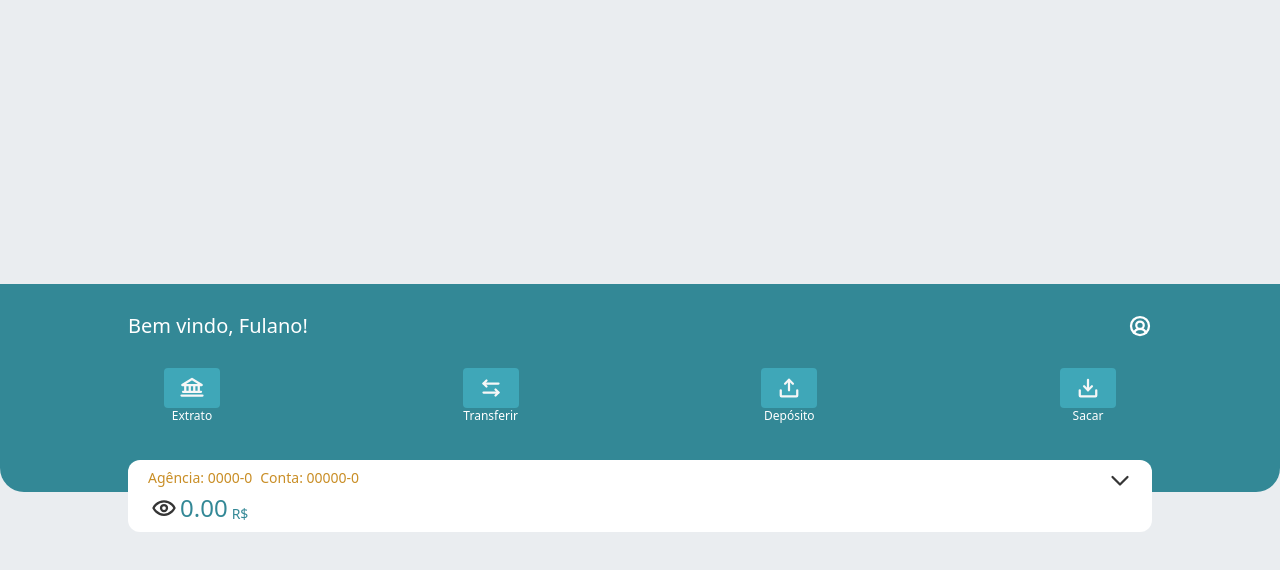
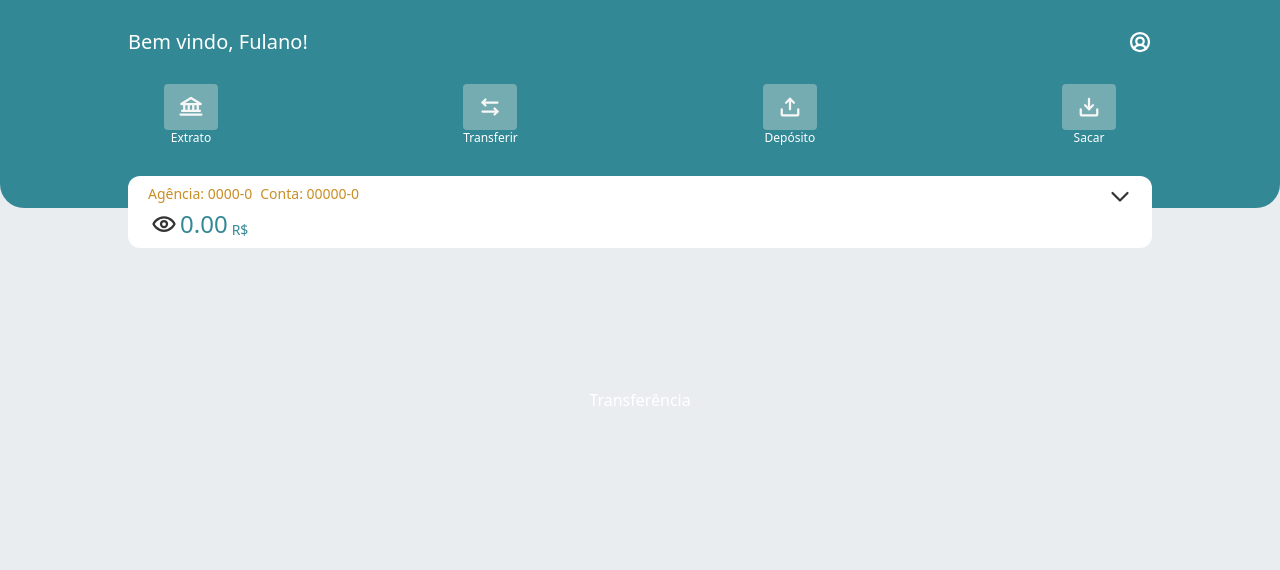
Before and after one commit to LuanRaabe/alphabunker, a React (Vite) app in the folder frontend/: page /transfer in a window 1280 px wide. Shown: the top 570 px of the page. Built offline with nearby package versions, Linux system fonts and the light colour scheme.

Commit message:
Componente de menu

```diff
--- a/frontend/src/components/Menu.tsx
+++ b/frontend/src/components/Menu/Menu.tsx
@@ -33,7 +33,7 @@ export function Menu(props: MenuProps) {
 
   return (
     <div
-      className="relative flex flex-col items-center
+      className="fixed top-0 flex flex-col items-center
       w-full h-52
       bg-header-menu rounded-b-3xl
       text-white"
--- a/frontend/src/components/SectionButton.tsx
+++ b/frontend/src/components/Menu/SectionButton.tsx
@@ -21,7 +21,7 @@ export function SectionButton(props: SectionButtonProps) {
   return (
     <div className="flex flex-col items-center mx-1">
       <button
-        className={`flex items-center justify-center h-10 w-14 text-btn-text rounded icon-light ${props.className}`}
+        className={`flex items-center justify-center h-[46px] w-[54px] text-btn-text rounded icon-light ${props.className}`}
         type="button"
         onClick={props.onClick}
       >
--- a/frontend/src/providers/MenuProviders.tsx
+++ b/frontend/src/providers/MenuProviders.tsx
@@ -1,5 +1,5 @@
 import { ReactNode, createContext, useState, useContext } from 'react';
-import { Menu } from '../components/Menu';
+import { Menu } from '../components/Menu/Menu';
 
 export const MenuContext = createContext({
   showMenu: false,
--- a/frontend/src/styles/global.css
+++ b/frontend/src/styles/global.css
@@ -44,7 +44,7 @@ select {
 }
 
 .icon-light {
-  @apply bg-brand-hover;
+  @apply bg-btn-session;
 }
 
 .text-gold {
--- a/frontend/tailwind.config.cjs
+++ b/frontend/tailwind.config.cjs
@@ -37,6 +37,7 @@ module.exports = {
             loading: '#E24B2DE6',
             disabled: '#E24B2D80',
           },
+          session: '#75ACB1',
           text: '#F7F7F7',
           inactive: '#F7F7F780',
         },
```
